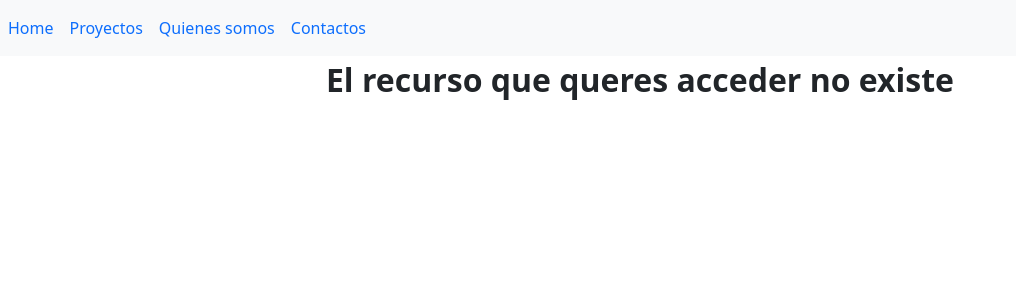
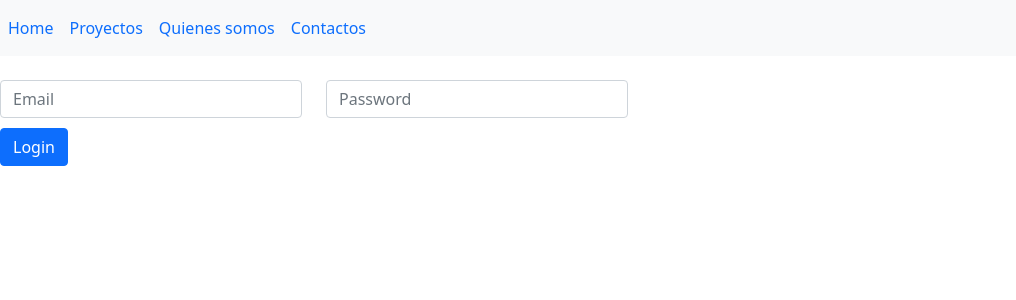
Before and after one commit to nanreh1976/empleadosd3, an Angular app: page /login in a window 1280 px wide. Shown: the top 300 px of the page, without its empty margins (0-1016 px from the left). Built offline with nearby package versions, Linux system fonts and the light colour scheme.

Commit message:
Login I crear comp y armar plantilla del login

```diff
--- a/src/app/app.module.ts
+++ b/src/app/app.module.ts
@@ -17,6 +17,7 @@
 import { Dataservices } from './data.services';
 
 import { HttpClientModule } from '@angular/common/http';
+import { LoginComponent } from './login/login.component';
 
 const appRoutes:Routes=[
 
@@ -25,6 +26,7 @@
 {path:'quienes', component:QuienesComponentsComponent },
 {path:'contacto', component:ContactoComponentComponent },
 {path:'actualiza/:id', component:ActualizaComponentComponent },
+{path:'login', component:LoginComponent },
 {path:'**', component:ErrorPersonalizadoComponent }
 
 ];
@@ -40,7 +42,8 @@
     ContactoComponentComponent,
     HomeComponentComponent,
     ActualizaComponentComponent,
-    ErrorPersonalizadoComponent
+    ErrorPersonalizadoComponent,
+    LoginComponent,
   ],
   imports: [
     BrowserModule,
--- /dev/null
+++ b/src/app/login/login.component.html
@@ -0,0 +1,28 @@
+<div>
+<br/>
+
+    <form class="form.group row">
+
+        <div class="form-group col-md-3">
+
+            <input type="email" name="email" placeholder="Email" class="form-control">
+
+        </div>
+
+         <div class="form-group col-md-3">
+
+            <input type="password" name="password" placeholder="Password" class="form-control">
+
+        </div>
+
+        <br/><br/>
+
+        <div>
+
+            <button type="submit"  class="btn btn-primary">Login</button>
+
+        </div>
+
+
+    </form>
+</div>
--- /dev/null
+++ b/src/app/login/login.component.ts
@@ -0,0 +1,15 @@
+import { Component, OnInit } from '@angular/core';
+
+@Component({
+  selector: 'app-login',
+  templateUrl: './login.component.html',
+  styleUrls: ['./login.component.css']
+})
+export class LoginComponent implements OnInit {
+
+  constructor() { }
+
+  ngOnInit(): void {
+  }
+
+}
```
Also changed, not shown: src/app/login/login.component.css (added), 1 other file (tests, documents, lock files or other folders).
